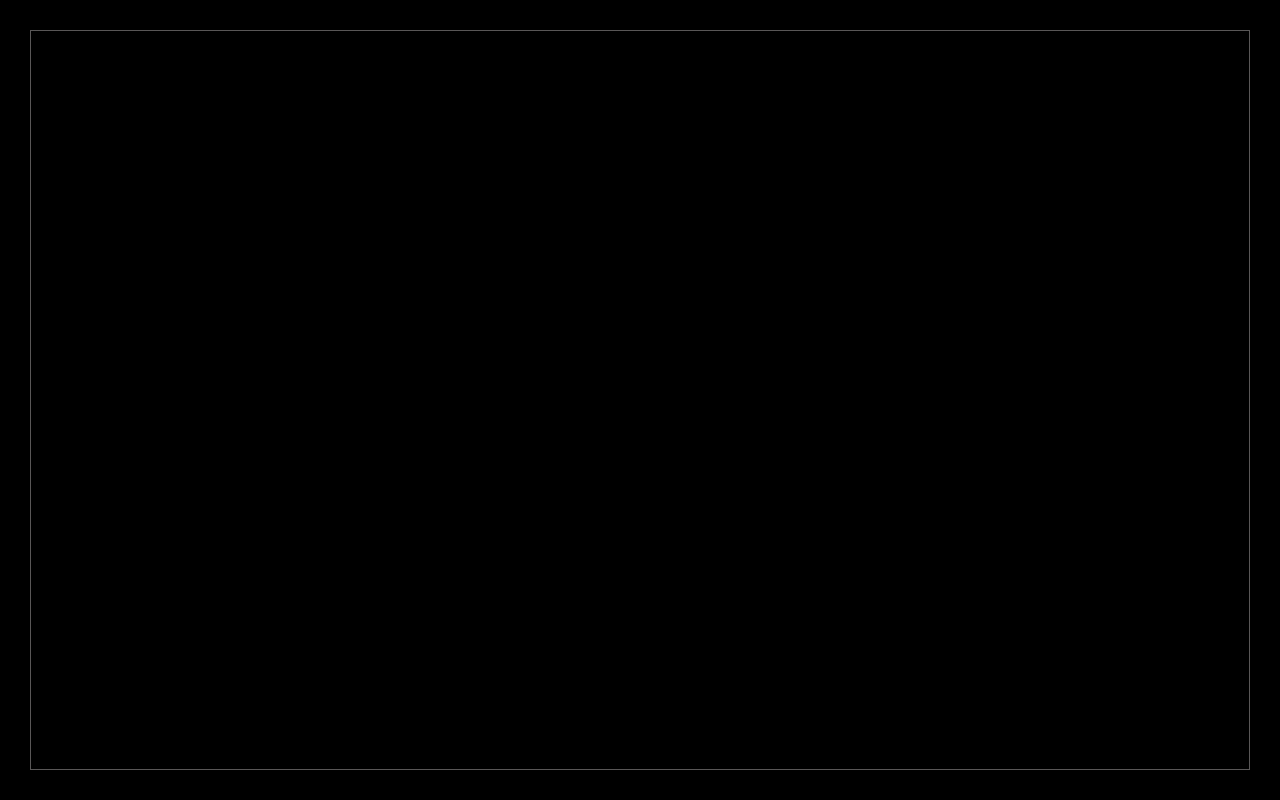
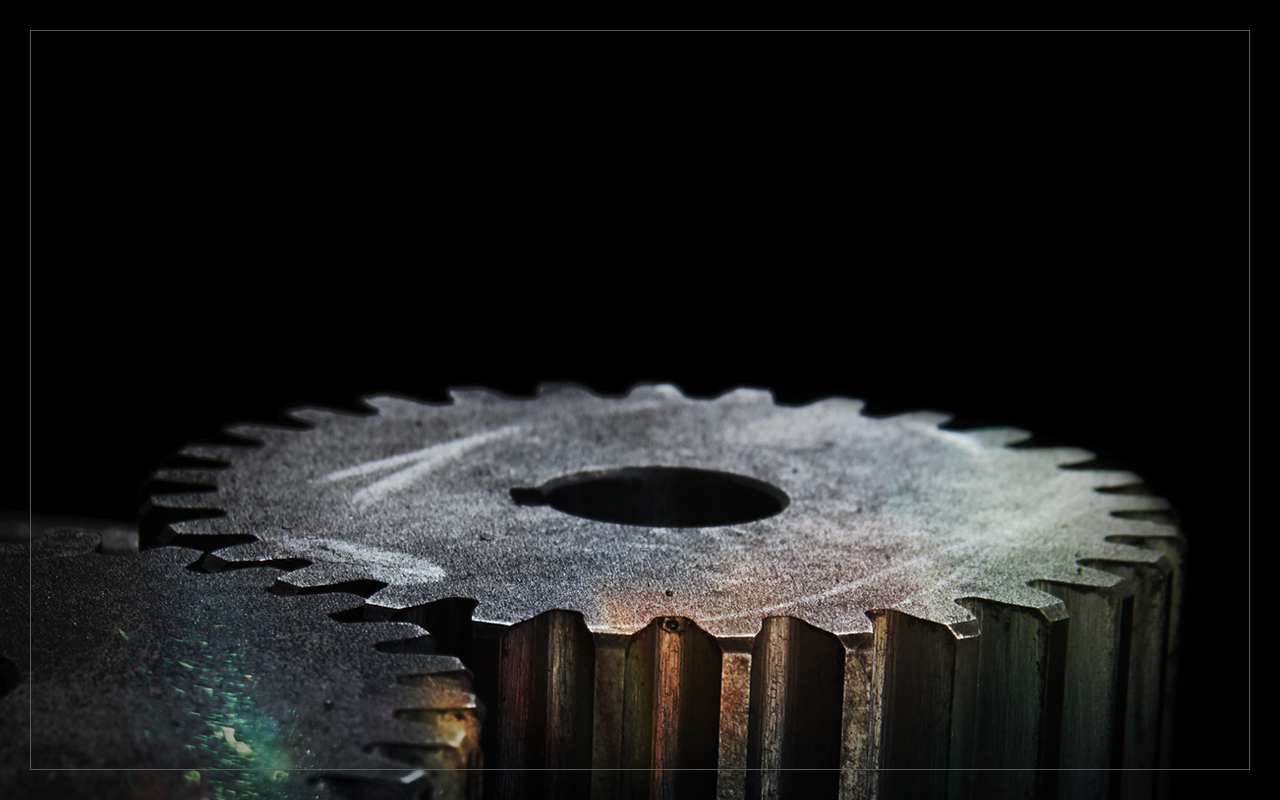
Before and after one commit to MikeS74/mls-port-2019, a plain HTML site: page index.html in a window 1280 px wide. Drawn offline with nearby package versions, Linux system fonts and the light colour scheme.

Commit message:
first attempt at background image

```diff
--- a/assets/css/style.css
+++ b/assets/css/style.css
@@ -1,5 +1,27 @@
 html {
     background-color: black;
+/*    z-index: 0;*/
+}
+
+.cog-bkgd {
+    display: block;
+    position: absolute;
+    background-image: url(../img/cog-wheel-bkgd.jpg);
+    background-size: 1200px;
+    background-repeat: no-repeat;
+    background-position: bottom left;
+    bottom: 0;
+    width: 100%;
+    height: 100vh;
+/*    z-index: 1;*/
+}
+
+.inner-shadow {
+    display: block;
+    width: 100%;
+    height: 100vh;
+    box-shadow: inset -5em 5em 20em black;
+/*    z-index: 2;*/
 }
 
 #left,
@@ -46,4 +68,5 @@ html {
     border-color: #595757;
     border-width: 1px;
     position: absolute;
+/*    z-index: 3;*/
 }
--- a/index.html
+++ b/index.html
@@ -17,10 +17,15 @@
 </head>
 
 <body>
-    <div id="left"></div>
-    <div id="right"></div>
-    <div id="top"></div>
-    <div id="bottom"></div>
+
+    <div class="cog-bkgd">
+        <div class="inner-shadow">
+        </div>
+        <div id="left"></div>
+        <div id="right"></div>
+        <div id="top"></div>
+        <div id="bottom"></div>
+    </div>
 
     <script src="assets/js/script.js" async defer></script>
 </body>
```
Also changed, not shown: assets/img/cog-wheel-bkgd.jpg (added), assets/img/empty.png (added).
